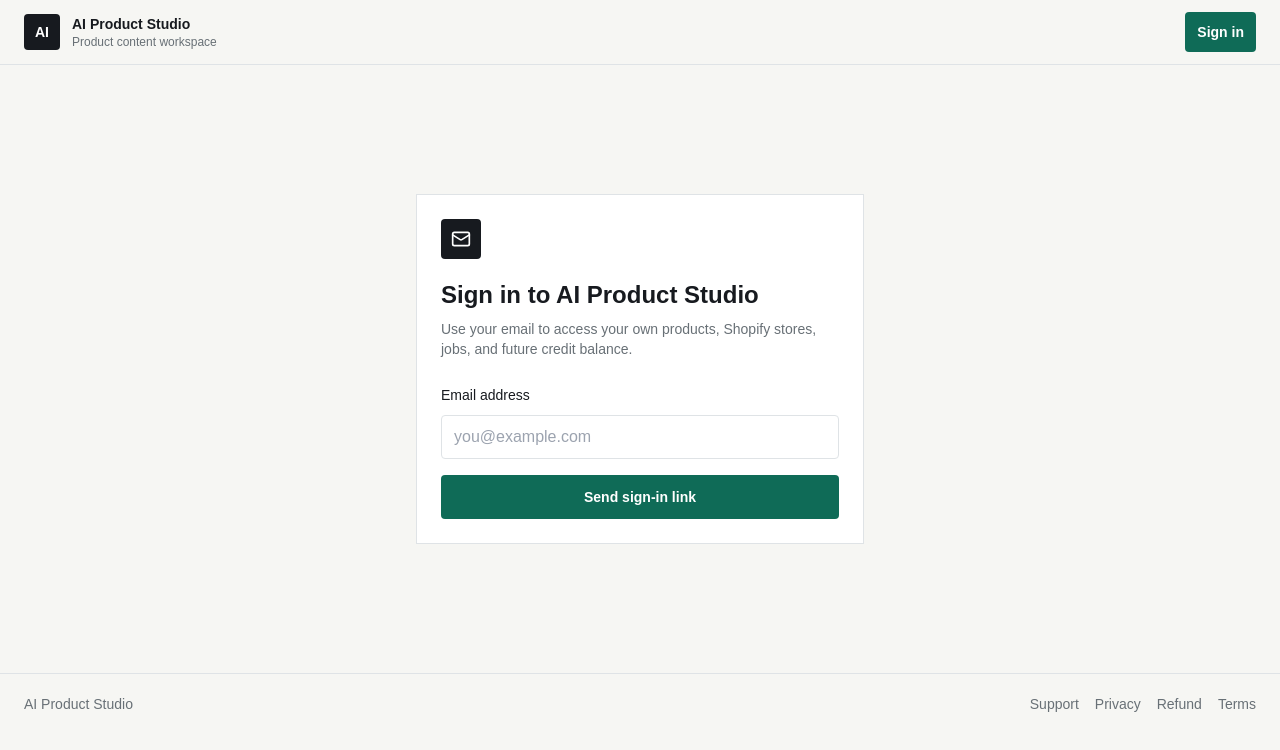
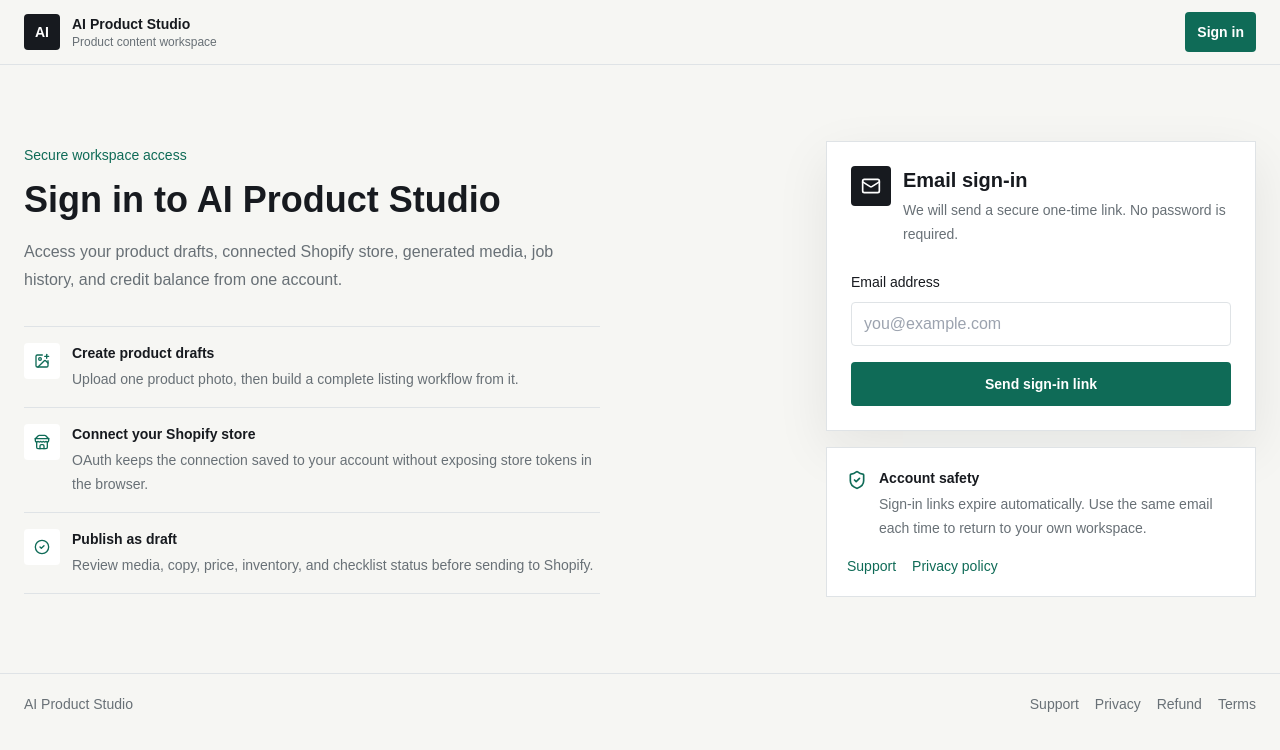
Before and after one commit to AceWang377/AceProductStudio, a Next.js app in the folder apps/web/: page /login in a window 1280 px wide. Shown: the top 750 px of the page. Built offline with nearby package versions, Linux system fonts and the light colour scheme; no server answers.

Commit message:
Improve magic link sign in

```diff
--- a/apps/web/app/login/page.tsx
+++ b/apps/web/app/login/page.tsx
@@ -1,6 +1,10 @@
+import Link from "next/link";
 import { redirect } from "next/navigation";
+import { CheckCircle2, ImagePlus, ShieldCheck, Store } from "lucide-react";
+import type { LucideIcon } from "lucide-react";
 import { LoginForm } from "@/components/auth/LoginForm";
 import { getCurrentUser } from "@/lib/auth";
+import { siteConfig } from "@/lib/site";
 
 export const dynamic = "force-dynamic";
 
@@ -27,8 +31,78 @@
   const error = firstParam(params.error);
 
   return (
-    <div className="flex min-h-[70vh] items-center justify-center">
-      <LoginForm initialStatus={error} nextPath={nextPath} />
+    <div className="grid min-h-[70vh] gap-8 py-8 lg:grid-cols-[minmax(0,1fr)_430px] lg:items-center">
+      <section>
+        <p className="text-sm font-medium text-action">Secure workspace access</p>
+        <h1 className="mt-3 max-w-2xl text-4xl font-semibold leading-tight">
+          Sign in to {siteConfig.name}
+        </h1>
+        <p className="mt-4 max-w-xl text-base leading-7 text-muted">
+          Access your product drafts, connected Shopify store, generated media, job history, and credit balance from one account.
+        </p>
+        <div className="mt-8 max-w-xl divide-y divide-line border-y border-line">
+          <LoginStep
+            icon={ImagePlus}
+            title="Create product drafts"
+            detail="Upload one product photo, then build a complete listing workflow from it."
+          />
+          <LoginStep
+            icon={Store}
+            title="Connect your Shopify store"
+            detail="OAuth keeps the connection saved to your account without exposing store tokens in the browser."
+          />
+          <LoginStep
+            icon={CheckCircle2}
+            title="Publish as draft"
+            detail="Review media, copy, price, inventory, and checklist status before sending to Shopify."
+          />
+        </div>
+      </section>
+
+      <aside className="space-y-4">
+        <LoginForm initialStatus={error} nextPath={nextPath} />
+        <div className="border border-line bg-white p-5">
+          <div className="flex items-start gap-3">
+            <ShieldCheck className="mt-0.5 h-5 w-5 shrink-0 text-action" aria-hidden />
+            <div>
+              <h2 className="text-sm font-semibold">Account safety</h2>
+              <p className="mt-1 text-sm leading-6 text-muted">
+                Sign-in links expire automatically. Use the same email each time to return to your own workspace.
+              </p>
+            </div>
+          </div>
+          <div className="mt-4 flex flex-wrap gap-4 text-sm">
+            <Link className="text-action" href="/support">
+              Support
+            </Link>
+            <Link className="text-action" href="/privacy">
+              Privacy policy
+            </Link>
+          </div>
+        </div>
+      </aside>
     </div>
   );
 }
+
+function LoginStep({
+  icon: Icon,
+  title,
+  detail
+}: {
+  icon: LucideIcon;
+  title: string;
+  detail: string;
+}) {
+  return (
+    <div className="grid grid-cols-[36px_minmax(0,1fr)] gap-3 py-4">
+      <span className="flex h-9 w-9 items-center justify-center rounded bg-white text-action">
+        <Icon className="h-4 w-4" aria-hidden />
+      </span>
+      <span>
+        <span className="block text-sm font-semibold">{title}</span>
+        <span className="mt-1 block text-sm leading-6 text-muted">{detail}</span>
+      </span>
+    </div>
+  );
+}
--- a/apps/web/components/auth/LoginForm.tsx
+++ b/apps/web/components/auth/LoginForm.tsx
@@ -1,7 +1,7 @@
 "use client";
 
 import { FormEvent, useState } from "react";
-import { Mail } from "lucide-react";
+import { CheckCircle2, CircleAlert, Loader2, Mail } from "lucide-react";
 import { createClient } from "@/utils/supabase/client";
 
 export function LoginForm({
@@ -13,12 +13,16 @@
 }) {
   const [email, setEmail] = useState("");
   const [status, setStatus] = useState(initialStatus);
+  const [statusType, setStatusType] = useState<"idle" | "success" | "error">(
+    initialStatus ? "error" : "idle"
+  );
   const [isSending, setIsSending] = useState(false);
 
   async function onSubmit(event: FormEvent<HTMLFormElement>) {
     event.preventDefault();
     setIsSending(true);
     setStatus("");
+    setStatusType("idle");
 
     const supabase = createClient();
     const appUrl = (process.env.NEXT_PUBLIC_APP_URL || window.location.origin).replace(/\/$/, "");
@@ -31,41 +35,70 @@
 
     if (error) {
       setStatus(error.message);
+      setStatusType("error");
     } else {
-      setStatus("Check your email for the sign-in link.");
+      setStatus("Sign-in link sent. Open the email on this device to continue.");
+      setStatusType("success");
     }
 
     setIsSending(false);
   }
 
   return (
-    <form onSubmit={onSubmit} className="w-full max-w-md border border-line bg-white p-6">
-      <div className="flex h-10 w-10 items-center justify-center rounded bg-ink text-white">
-        <Mail className="h-5 w-5" aria-hidden />
+    <form onSubmit={onSubmit} className="border border-line bg-white p-6 shadow-soft">
+      <div className="flex items-start gap-3">
+        <div className="flex h-10 w-10 shrink-0 items-center justify-center rounded bg-ink text-white">
+          <Mail className="h-5 w-5" aria-hidden />
+        </div>
+        <div>
+          <h2 className="text-xl font-semibold">Email sign-in</h2>
+          <p className="mt-1 text-sm leading-6 text-muted">
+            We will send a secure one-time link. No password is required.
+          </p>
+        </div>
       </div>
-      <h1 className="mt-5 text-2xl font-semibold">Sign in to AI Product Studio</h1>
-      <p className="mt-2 text-sm text-muted">
-        Use your email to access your own products, Shopify stores, jobs, and future credit balance.
-      </p>
       <label className="mt-6 block">
         <span className="text-sm font-medium">Email address</span>
         <input
           value={email}
           onChange={(event) => setEmail(event.target.value)}
-          className="studio-focus mt-2 h-11 w-full rounded border border-line px-3"
+          className="studio-focus mt-2 h-11 w-full rounded border border-line px-3 disabled:bg-canvas disabled:text-muted"
           placeholder="you@example.com"
           type="email"
+          disabled={isSending}
           required
         />
       </label>
       <button
         type="submit"
         disabled={isSending}
-        className="studio-focus mt-4 h-11 w-full rounded bg-action px-4 text-sm font-semibold text-white disabled:opacity-60"
+        className="studio-focus mt-4 inline-flex h-11 w-full items-center justify-center gap-2 rounded bg-action px-4 text-sm font-semibold text-white disabled:opacity-60"
       >
-        {isSending ? "Sending link..." : "Send sign-in link"}
+        {isSending ? (
+          <>
+            <Loader2 className="h-4 w-4 animate-spin" aria-hidden />
+            Sending link...
+          </>
+        ) : (
+          "Send sign-in link"
+        )}
       </button>
-      {status ? <p className="mt-4 text-sm text-muted">{status}</p> : null}
+      {status ? (
+        <div
+          className={`mt-4 flex items-start gap-2 border p-3 text-sm ${
+            statusType === "error"
+              ? "border-red-200 bg-red-50 text-red-700"
+              : "border-emerald-200 bg-emerald-50 text-emerald-800"
+          }`}
+        >
+          {statusType === "error" ? (
+            <CircleAlert className="mt-0.5 h-4 w-4 shrink-0" aria-hidden />
+          ) : (
+            <CheckCircle2 className="mt-0.5 h-4 w-4 shrink-0" aria-hidden />
+          )}
+          <p>{status}</p>
+        </div>
+      ) : null}
     </form>
   );
 }
```
